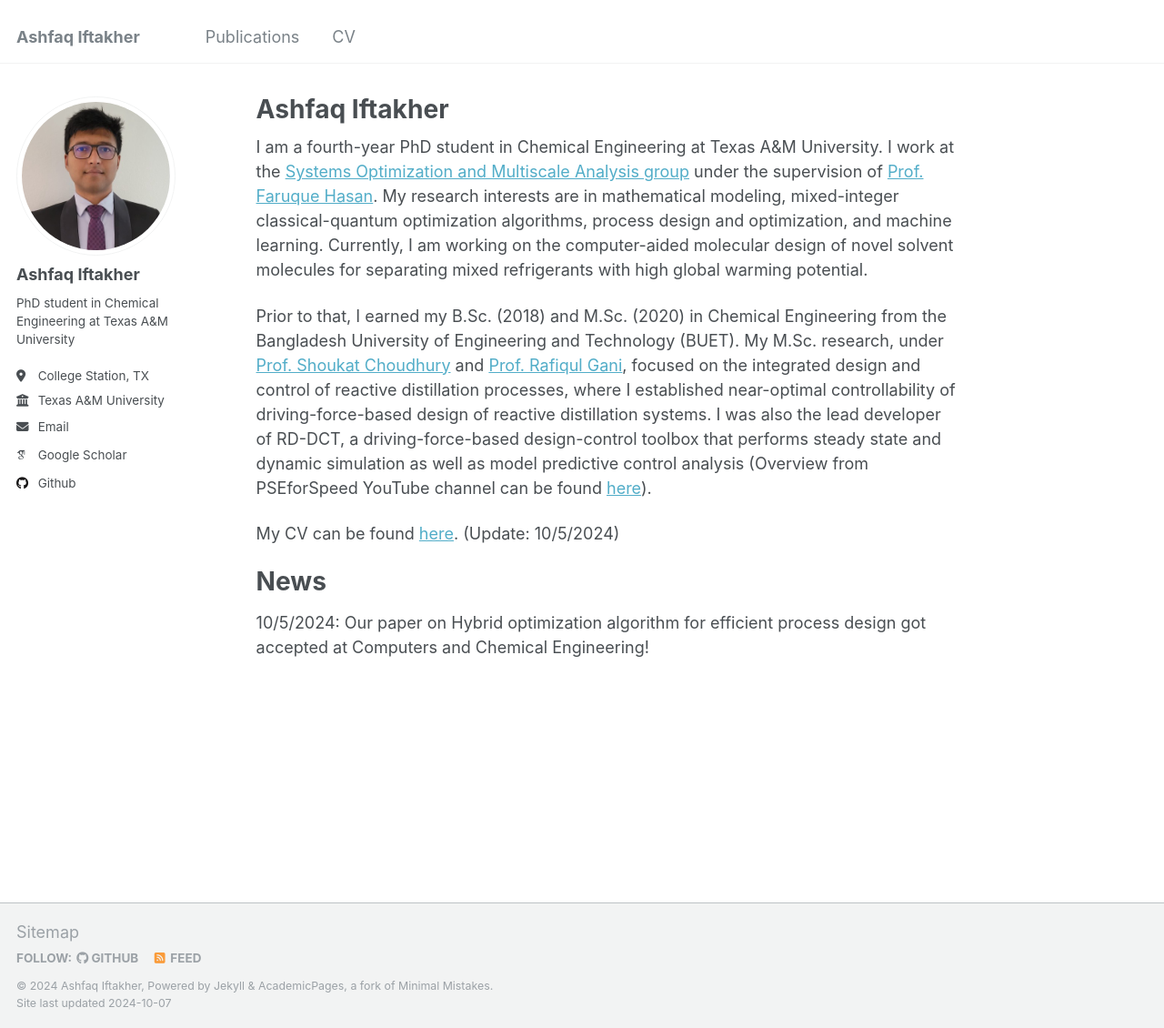
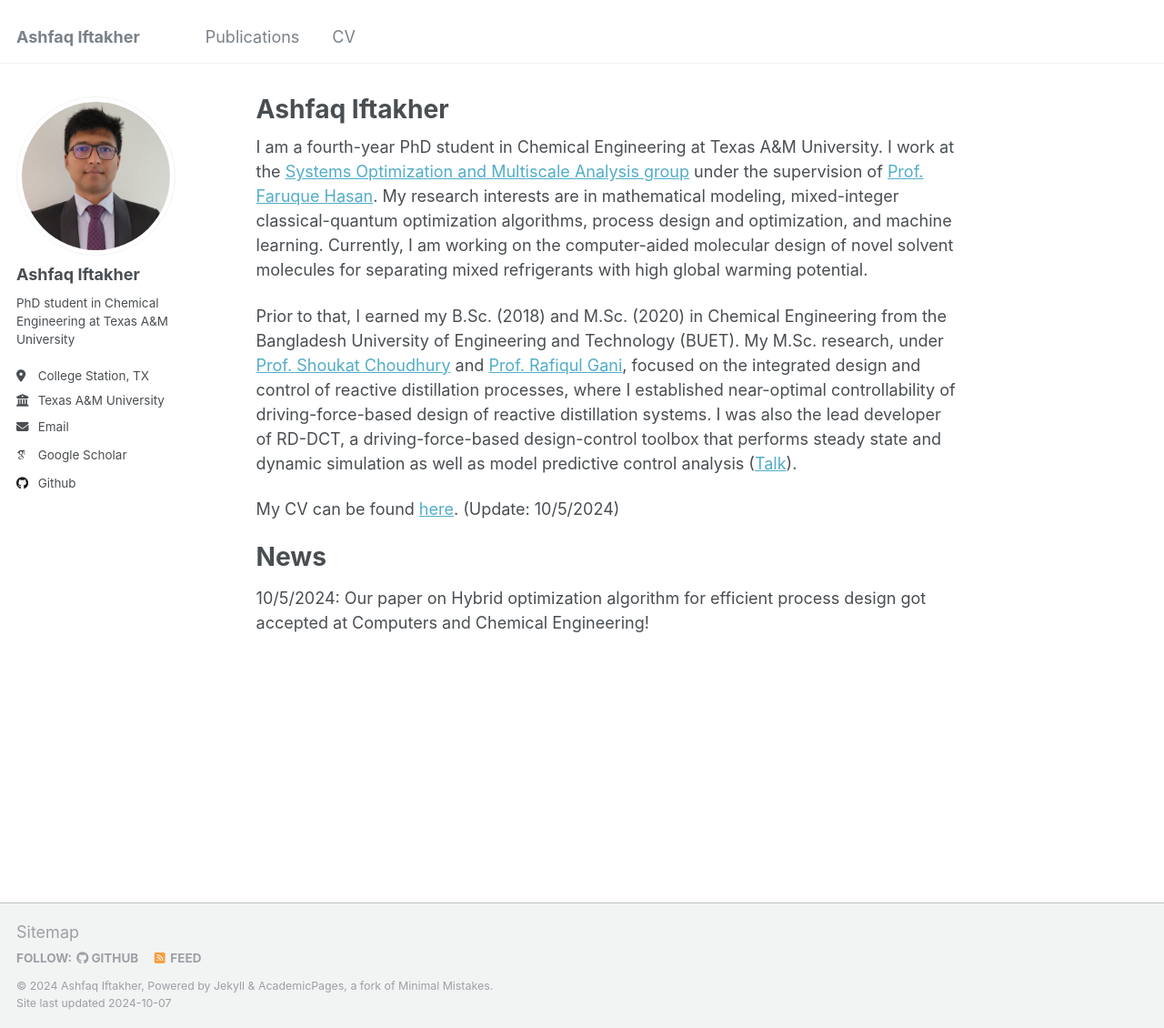
Before and after one commit to aiftakher/aiftakher.github.io, a Jekyll site: the page built from _pages/about.md, in a window 1280 px wide and 1130 px high. Shown: the whole window at 91% size. Built offline with Jekyll 4.4.1, drawn with Linux system fonts in a browser that asks for light colours; some web fonts are replaced.

Commit message:
Update about.md

```diff
--- a/_pages/about.md
+++ b/_pages/about.md
@@ -9,7 +9,7 @@ redirect_from:
 
 I am a fourth-year PhD student in Chemical Engineering at Texas A&M University. I work at the [Systems Optimization and Multiscale Analysis group](https://people.tamu.edu/~hasan/people/bio/?name=ashfaq) under the supervision of [Prof. Faruque Hasan](https://engineering.tamu.edu/chemical/profiles/hasan-faruque.html#:~:text=Assistant%20Director%20of%20Decarbonization,%20Texas%20A&M). My research interests are in mathematical modeling, mixed-integer classical-quantum optimization algorithms, process design and optimization, and machine learning. Currently, I am working on the computer-aided molecular design of novel solvent molecules for separating mixed refrigerants with high global warming potential.
 
-Prior to that, I earned my B.Sc. (2018) and M.Sc. (2020) in Chemical Engineering from the Bangladesh University of Engineering and Technology (BUET). My M.Sc. research, under [Prof. Shoukat Choudhury](https://scholar.google.com/citations?user=HCyAZMQAAAAJ#:~:text=Dr.%20M.%20A.%20A.%20Shoukat%20Choudhury.) and [Prof. Rafiqul Gani](https://scholar.google.com/citations?user=zpXSGaIAAAAJ#:~:text=Articles%201%E2%80%9320.%20%E2%80%AAPSE%20for%20SPEED%20Company,), focused on the integrated design and control of reactive distillation processes, where I established near-optimal controllability of driving-force-based design of reactive distillation systems. I was also the lead developer of RD-DCT, a driving-force-based design-control toolbox that performs steady state and dynamic simulation as well as model predictive control analysis (Overview from PSEforSpeed YouTube channel can be found  [here](https://youtu.be/VqxWVOXlxMw?si=2Hrcr1suavgsiQR2)).
+Prior to that, I earned my B.Sc. (2018) and M.Sc. (2020) in Chemical Engineering from the Bangladesh University of Engineering and Technology (BUET). My M.Sc. research, under [Prof. Shoukat Choudhury](https://scholar.google.com/citations?user=HCyAZMQAAAAJ#:~:text=Dr.%20M.%20A.%20A.%20Shoukat%20Choudhury.) and [Prof. Rafiqul Gani](https://scholar.google.com/citations?user=zpXSGaIAAAAJ#:~:text=Articles%201%E2%80%9320.%20%E2%80%AAPSE%20for%20SPEED%20Company,), focused on the integrated design and control of reactive distillation processes, where I established near-optimal controllability of driving-force-based design of reactive distillation systems. I was also the lead developer of RD-DCT, a driving-force-based design-control toolbox that performs steady state and dynamic simulation as well as model predictive control analysis ([Talk](https://youtu.be/VqxWVOXlxMw?si=2Hrcr1suavgsiQR2)).
 
 My CV can be found [here](https://aiftakher.github.io/files/1.1_Ashfaq_CV.pdf). (Update: 10/5/2024)
 
```
